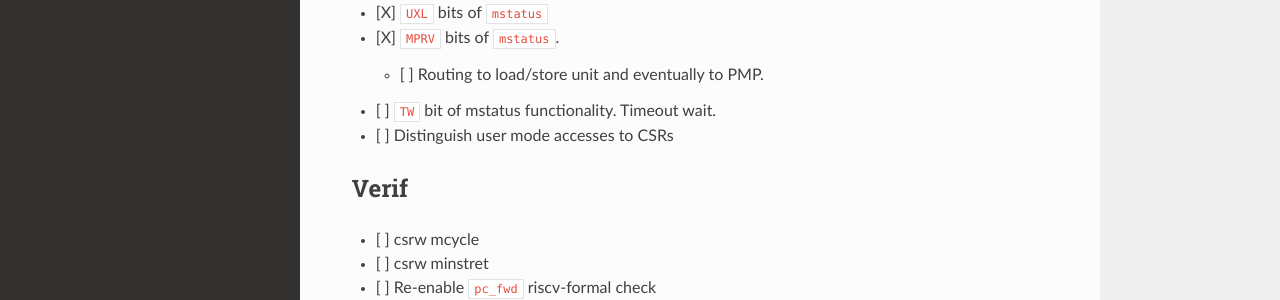
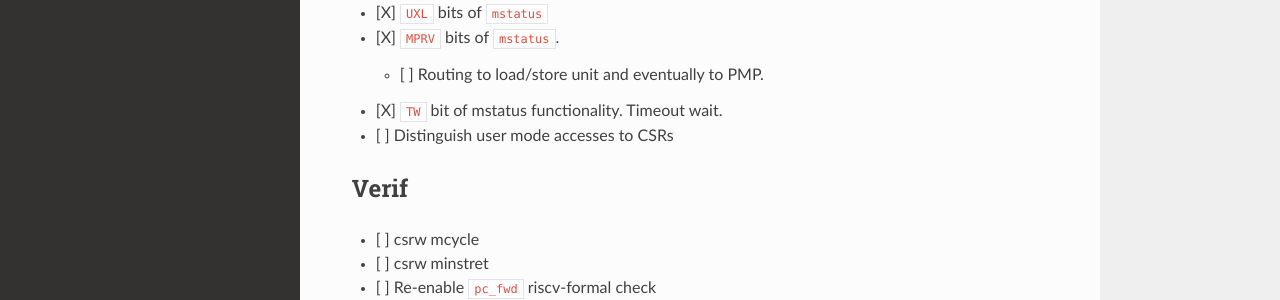
Before and after one commit to ben-marshall/croyde-riscv, an MkDocs documentation site: the page built from docs/todo.md, in a window 1280 px wide and 1130 px high. Shown: the part 651-951 px from the top of the window. Built offline with MkDocs 1.6.1, drawn with Linux system fonts in a browser that asks for light colours; nearby versions of some CDN libraries.

```diff
--- a/docs/todo.md
+++ b/docs/todo.md
@@ -45,7 +45,7 @@
 
     - [ ] Routing to load/store unit and eventually to PMP.
 
-  - [ ] `TW` bit of mstatus functionality. Timeout wait.
+  - [X] `TW` bit of mstatus functionality. Timeout wait.
 
   - [ ] Distinguish user mode accesses to CSRs
 
```
Also changed, not shown: 1 other file.
